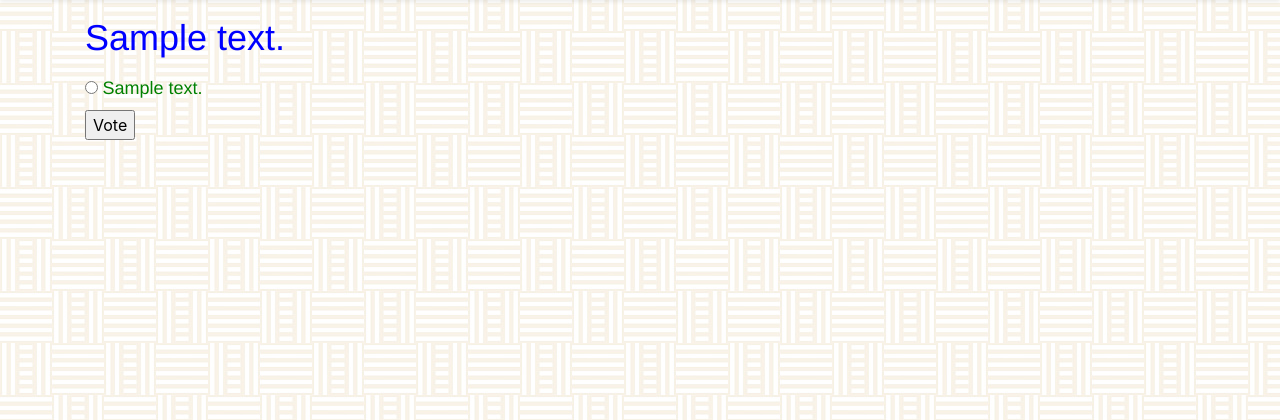
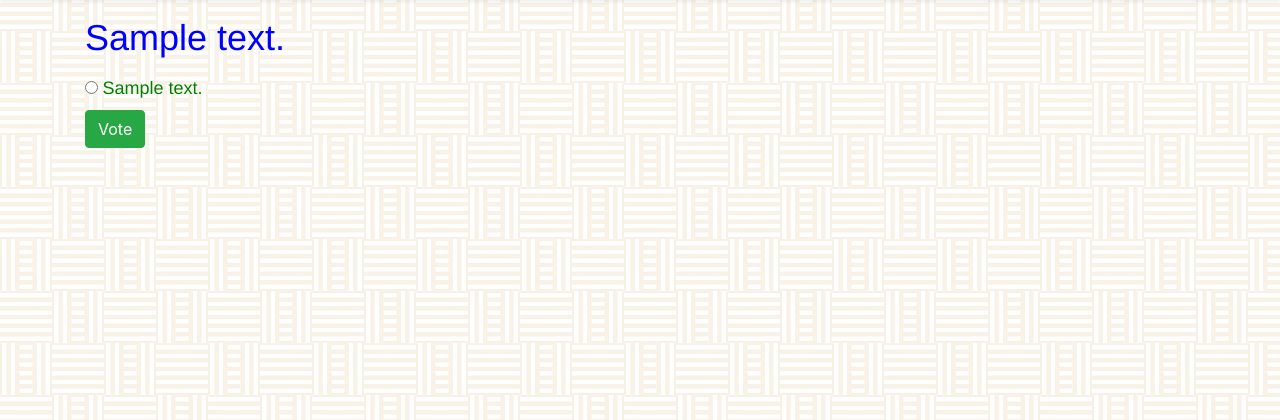
Before and after one commit to kevinbowen777/django-polls, a Django app: page /polls/1/ in a window 1280 px wide. Shown: the part 73-493 px from the top of the page. Run offline with Django 4.2, Linux system fonts and the light colour scheme; tables that the repository leaves empty hold one stand-in row (values such as "Sample post"); parts of the project's set-up code (start-up, migrations or seed data) failed here and were passed over; some libraries are stand-ins or nearby versions.

Commit message:
Update button style

```diff
--- a/templates/polls/detail.html
+++ b/templates/polls/detail.html
@@ -19,6 +19,6 @@
     <label for="choice{{ forloop.counter }}">{{ choice.choice_text }}</label><br>
   {% endfor %}
 </fieldset>
-<input type="submit" value="Vote">
+<button class="btn btn-success" type="submit">Vote</button>
 </form>
 {% endblock content %}
```
